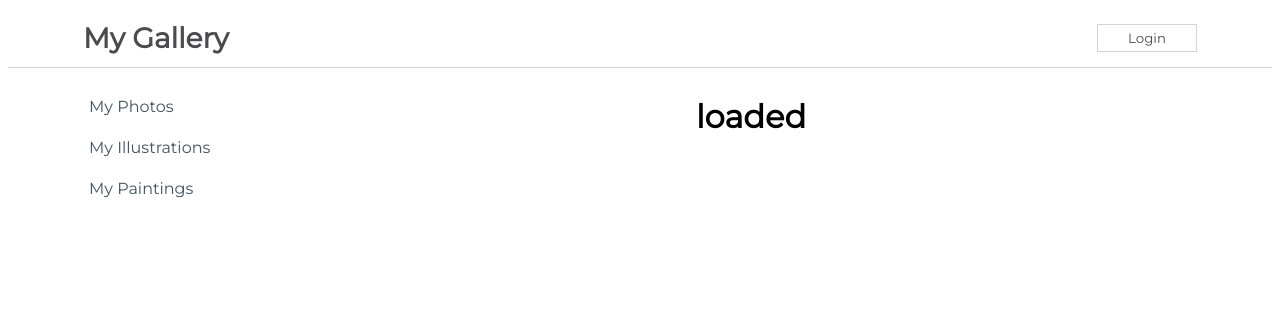
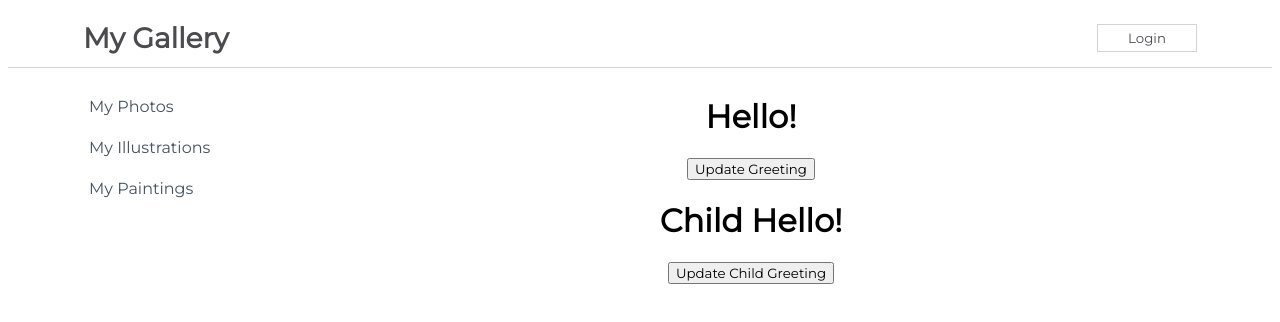
Before and after one commit to SophieTiger/react-functional-components, a React (Create React App) app in the folder my-app/: page / in a window 1280 px wide. Shown: the top 322 px of the page. Built offline with nearby package versions, Linux system fonts and the light colour scheme.

Commit message:
Add LifeCyclesCDM and LifeCyclesCDU with children for study purpuses

```diff
--- a/my-app/src/App.js
+++ b/my-app/src/App.js
@@ -5,6 +5,7 @@ import NavBarForm from './components/NavBarForm';
 import RenderingLists from './components/RenderingLists';
 import Content from './components/Content';
 import LifeCyclesCDM from './components/LifeCyclesCDM';
+import LifeCyclesCDU from './components/LifeCyclesCDU';
 
 function App() {
   return (
@@ -14,7 +15,8 @@ function App() {
       <NavBarForm />
       {/* <Content /> */}
       {/* <RenderingLists /> */}
-      <LifeCyclesCDM />
+      {/* <LifeCyclesCDM /> */}
+      <LifeCyclesCDU />
     </div>
   );
 }
--- a/my-app/src/components/LifeCyclesCDM.js
+++ b/my-app/src/components/LifeCyclesCDM.js
@@ -1,7 +1,9 @@
 import React, { Component } from 'react'
+import LifeCyclesCDMChild from './LifeCyclesCDMChild'
 
 export class LifeCyclesCDM extends Component {
     constructor(props) {
+        console.log('constructor called')
         super(props)
 
         this.state = {
@@ -9,20 +11,25 @@ export class LifeCyclesCDM extends Component {
         }
     }
     getData() {
+        console.log('getData() called')
         setTimeout(() => {
+            console.log('Data fetched')
             this.setState({
                 data: 'loaded'
             })
         }, 3000)
     }
     componentDidMount() {
+        console.log('Component mounted')
         this.getData()
     }
 
     render() {
+        console.log('Render method called')
         return (
             <div>
                 <h1>{this.state.data}</h1>
+                <LifeCyclesCDMChild />
             </div>
         )
     }
--- /dev/null
+++ b/my-app/src/components/LifeCyclesCDU.js
@@ -0,0 +1,36 @@
+import React, { Component } from 'react'
+import LifeCyclesCDUChild from './LifeCyclesCDUChild'
+
+export class LifeCyclesCDU extends Component {
+    constructor(props) {
+        console.log('Constructor called')
+        super(props)
+
+        this.state = {
+            greeting: 'Hello!'
+        }
+    }
+    updateGreeting = () => {
+        console.log('update greeting called')
+        this.setState(prevState => {
+            return {
+                greeting: prevState.greeting === 'Hello!' ? 'Goodbye' : 'Hello!'
+            }
+        })
+    }
+    componentDidUpdate() {
+        console.log('Component updated')
+    }
+    render() {
+        console.log('render method called')
+        return (
+            <div>
+                <h1>{this.state.greeting}</h1>
+                <button onClick={this.updateGreeting}>Update Greeting</button>
+                <LifeCyclesCDUChild parentGreeting={this.state.greeting}/>
+            </div>
+        )
+    }
+}
+
+export default LifeCyclesCDU
--- /dev/null
+++ b/my-app/src/components/LifeCyclesCDUChild.js
@@ -0,0 +1,42 @@
+import React, { Component } from 'react'
+
+export class LifeCyclesCDUChild extends Component {
+    constructor(props) {
+        console.log('Child Constructor called');
+        super(props)
+
+        this.state = {
+            greeting: 'Child Hello!',
+        }
+    }
+
+    updateGreeting = () => {
+        console.log('Child updateGreeting called');
+        this.setState((prevState) => {
+            return {
+                greeting: prevState.greeting === 'Child Hello!' ? 'Child Goodbye' : 'Child Hello!',
+            }
+        })
+    }
+
+    componentDidUpdate(prevProps, prevState) {
+        console.log('Child Component updated!');
+        console.log('prevProps', prevProps);
+        console.log('prevState', prevState);
+        if (prevProps.parentGreeting !== this.props.parentGreeting) {
+            console.log('Parent greeting has changed!');
+        }
+    }
+
+    render() {
+        console.log('Child Render method called');
+        return (
+            <div>
+                <h1>{this.state.greeting}</h1>
+                <button onClick={this.updateGreeting}>Update Child Greeting</button>
+            </div>
+        )
+    }
+}
+
+export default LifeCyclesCDUChild
```
